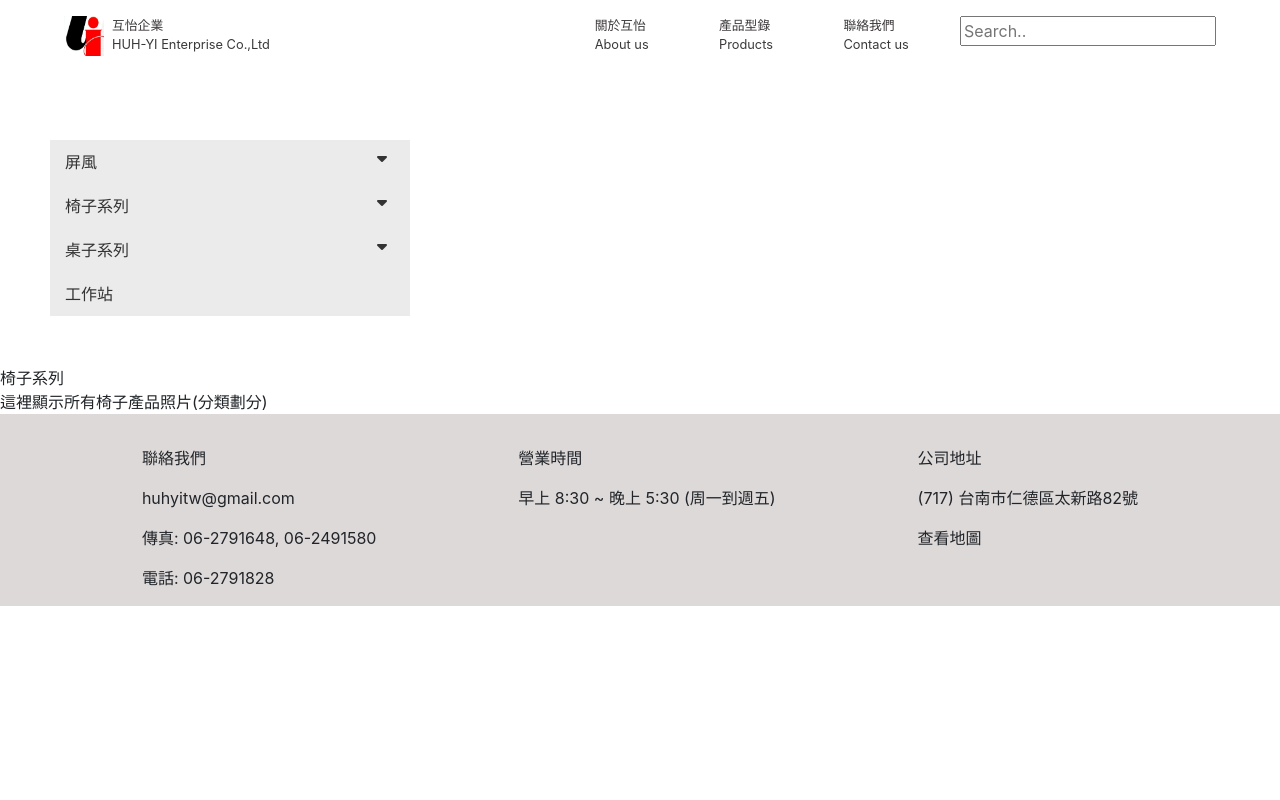
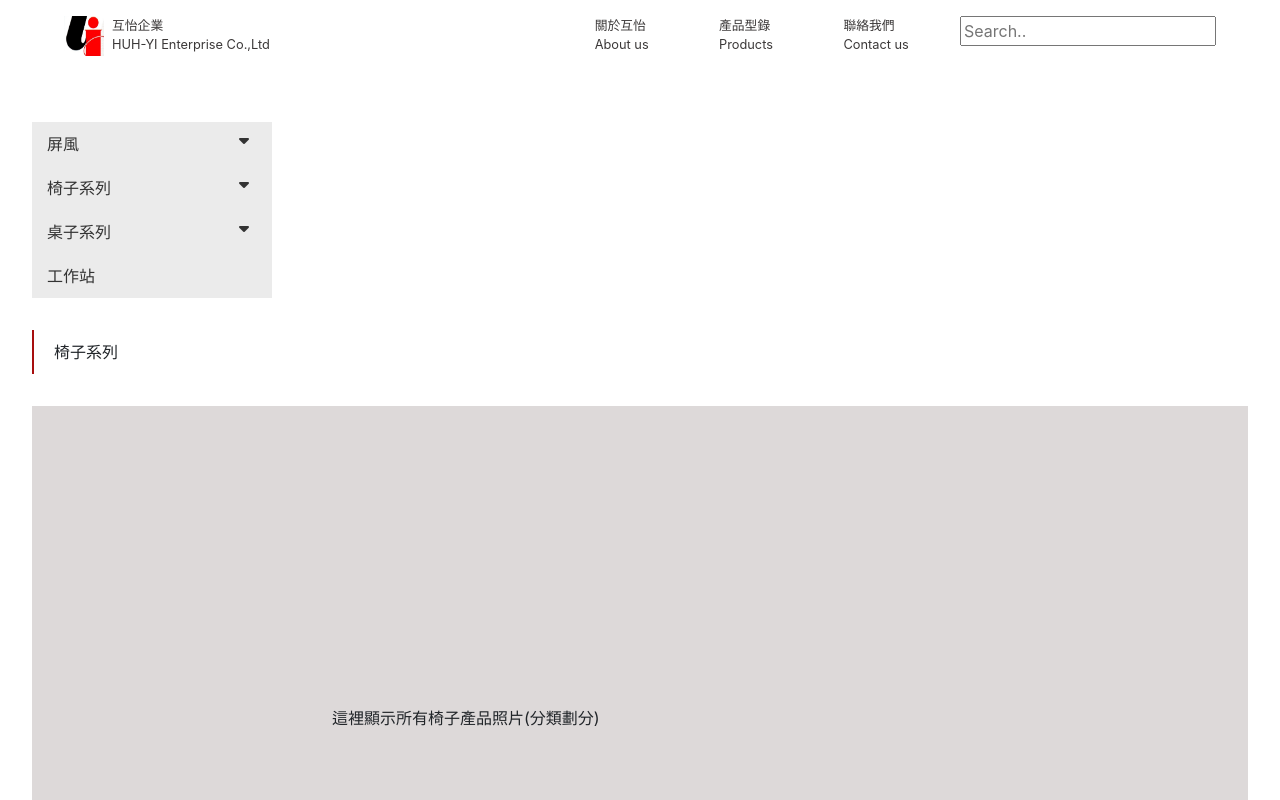
Before and after one commit to hyang77/huhyi-website, a React (Create React App) app: page /product/chairs in a window 1280 px wide. Shown: the top 800 px of the page. Built offline with nearby package versions, Linux system fonts and the light colour scheme.

Commit message:
modify css style

```diff
--- a/src/App.css
+++ b/src/App.css
@@ -186,8 +186,8 @@ label {
 /*product page*/
 .product-nav {
   position: relative;
-  margin: 50px;
-  width: 360px;
+  margin: 2em;
+  width: 240px;
 }
 .product-nav ul {
   list-style: none;
@@ -237,6 +237,24 @@ label {
 
 .collapsible.open {
   display: block;
+}
+
+.product-page-container {
+  display: flex;
+}
+
+/*product-page-items*/
+
+.title {
+  margin: 2em;
+  border-left: 2px solid var(--clr-line);
+  padding: 10px 20px;
+}
+
+.items {
+  background-color: var(--clr-accent);
+  padding: 300px 300px;
+  margin:2em;
 }
 
 /*tablet mode*/
@@ -295,7 +313,7 @@ label {
     margin-bottom: 5px;
   }
 
-  /*product page*/
+  /*product section*/
   .product-container {
     display: inline-flex;
     flex-direction: column;
--- a/src/components/Chairseries.js
+++ b/src/components/Chairseries.js
@@ -3,8 +3,8 @@ import React from "react";
 function Chairseries() {
   return (
     <React.Fragment>
-      <div className="chair-title">椅子系列</div>
-      <div className="chair-items">這裡顯示所有椅子產品照片(分類劃分)</div>
+      <div className="title chair-title">椅子系列</div>
+      <div className="items chair-items">這裡顯示所有椅子產品照片(分類劃分)</div>
     </React.Fragment>
   );
 }
```
